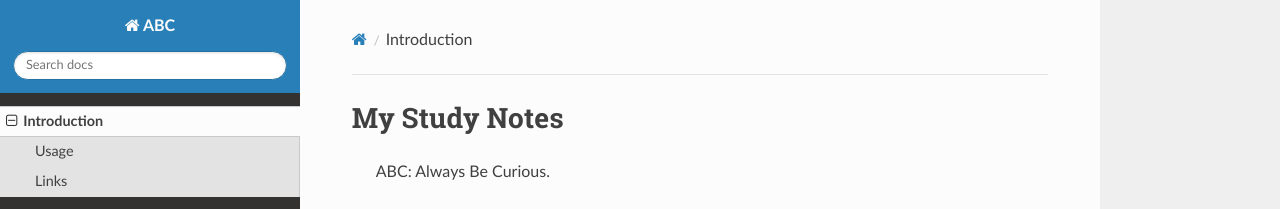
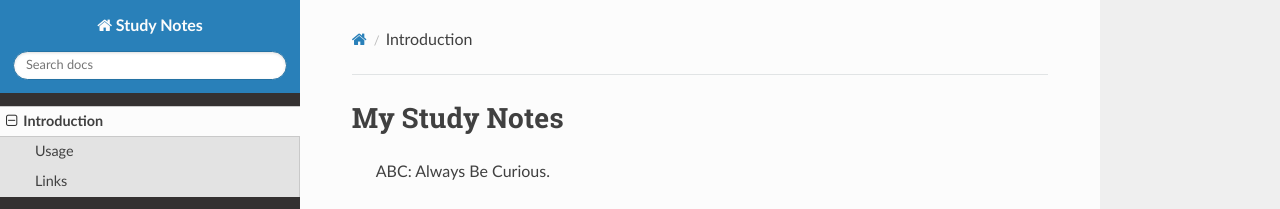
Before and after one commit to yshenfab/StudyNotes, an MkDocs documentation site: the page built from docs/index.md, in a window 1280 px wide. Shown: the top 209 px of the page. Built offline with MkDocs 1.6.1, drawn with Linux system fonts in a browser that asks for light colours; nearby versions of some CDN libraries.

Commit message:
init repo

```diff
--- a/mkdocs.yml
+++ b/mkdocs.yml
@@ -1,10 +1,5 @@
-site_name: ABC
+site_name: Study Notes
 theme: readthedocs
-
-# markdown_extensions:
-#   - mdx_truly_sane_lists
-#   - mdx_math:
-#       enable_dollar_delimiter: True  #for use of inline $..$
 
 nav:
   - Introduction: 'index.md'
```
Also changed, not shown: 1 other file.
